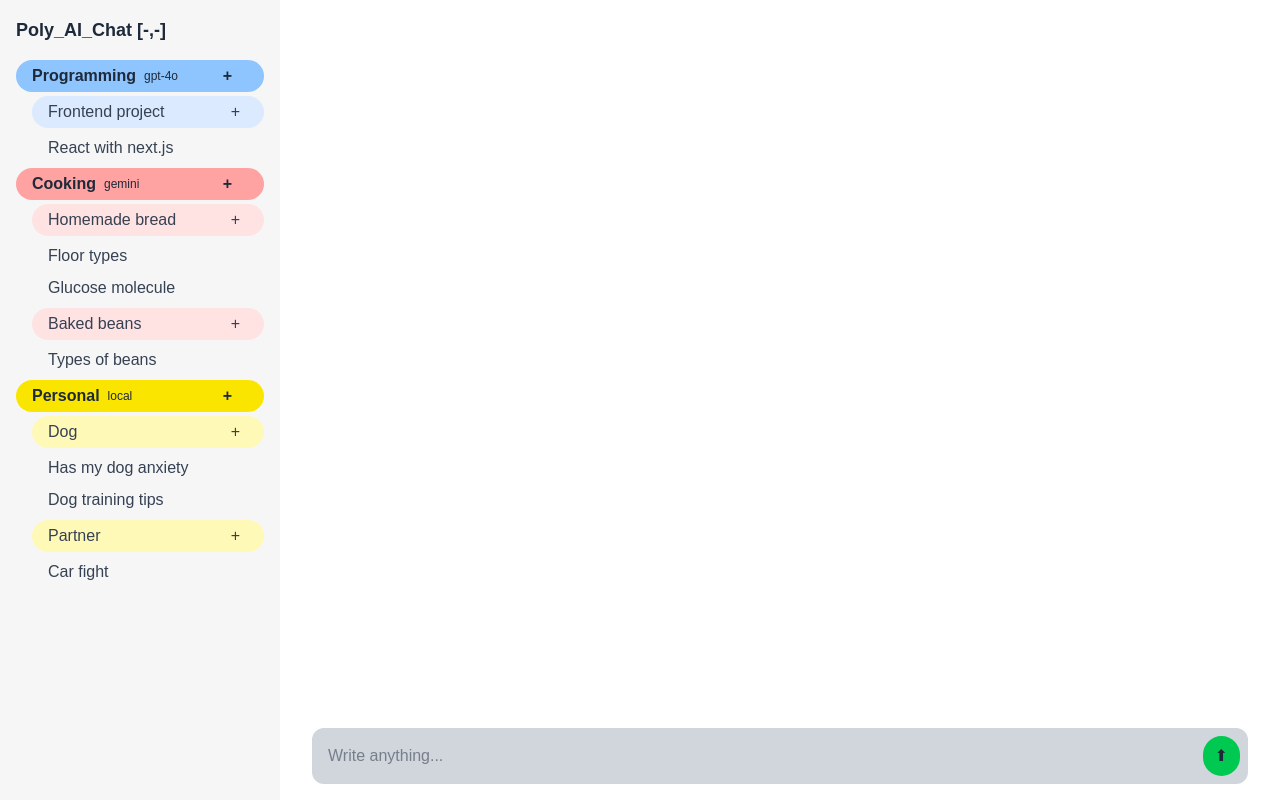
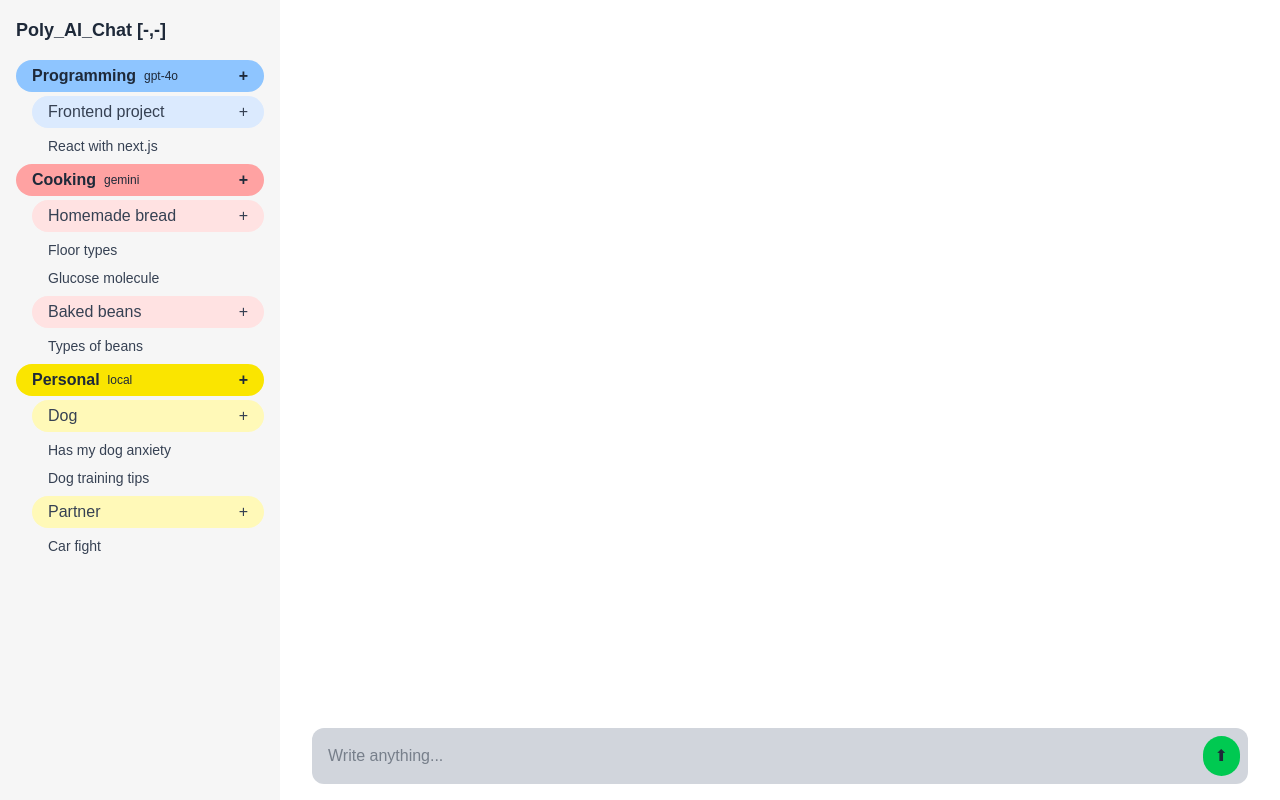
Before and after one commit to julesrb/Poly_Chat_AI, a Next.js app in the folder poly_chat_ai/: page / in a window 1280 px wide. Built offline with nearby package versions, Linux system fonts and the light colour scheme.

Commit message:
detection and update of the conversation topic

```diff
--- a/poly_chat_ai/src/app/Catergories/Categories.tsx
+++ b/poly_chat_ai/src/app/Catergories/Categories.tsx
@@ -49,7 +49,7 @@ function Categories({ id, title, model, color, threads, setConversationSelection
       <div
         key={id}
 
-        className={`px-4 py-1 mb-1 ${bgClass} rounded-full font-bold hover:text-white hover:bg-gray-500 cursor-pointer flex items-center justify-between`}
+        className={`pl-4 pr-2 py-1 mb-1 ${bgClass} rounded-full font-bold hover:text-white hover:bg-gray-500 cursor-pointer flex items-center justify-between`}
 		onClick={toggleThreads}
       >
         <div className="flex items-center">
@@ -60,7 +60,7 @@ function Categories({ id, title, model, color, threads, setConversationSelection
 			e.stopPropagation();  // ✅ prevents parent click
 			addThread(id, "New Thread");
 		}}
-          className={`hover:bg-gray-200 hover:bg-gray-400 hover:text-white rounded-full py-0 ml-4 pl-4 pr-4`}
+          className={`hover:bg-gray-200 hover:bg-gray-400 hover:text-white rounded-full py-0 ml-4 pl-2 pr-2`}
         >
           +
         </button>
--- a/poly_chat_ai/src/app/Conversations/Conversations.tsx
+++ b/poly_chat_ai/src/app/Conversations/Conversations.tsx
@@ -2,27 +2,57 @@
 
 import React, { useState, Dispatch, SetStateAction, ChangeEvent, KeyboardEvent, MouseEvent } from "react";
 import { Conversation, Thread, Category} from "@/types/myTypes";
+import { promises } from "dns";
 
 interface ConversationsProps {
-  id: number;
-  title: string;
+  conversation: Conversation
   categoryId: number;
   threadId: number;
   setConversationSelection: Dispatch<SetStateAction<[number, number, number]>>;
 }
 
-function Conversations({ id, title, categoryId, threadId, setConversationSelection}: ConversationsProps) {
+function Conversations({ conversation, categoryId, threadId, setConversationSelection}: ConversationsProps) {
+
+	const findTitleName = async () => {
+		if (conversation.messages.length < 7 && conversation.messages.length > 0) {
+				const messagesCopy = [...conversation.messages];
+
+				// Add the user prompt to the messages
+				messagesCopy.push({
+					role: 'user',
+					content: "analyze the entire conversation so far and provide a concise summary of the overall topic in 26 characters or fewer and without dot in the end. After providing the answer, confirm that it does not exceed the limit.Do not include any explanations, code, or examples. Return 'New Chat' if the topic is too generic."
+				});
+
+				const res = await fetch("/api/chat", {
+					method: "POST",
+					headers: { "Content-Type": "application/json" },
+					body: JSON.stringify({ messages: messagesCopy}),
+				});
+				if (!res.ok) {
+					console.error("Server error:", await res.text());
+					return;
+				}
+				const data = await res.json();
+				console.log("new title:", data.reply.content);
+				conversation.title = data.reply.content;
+				return;
+			}
+	}
+
+	if (conversation.title == "New Chat") {
+		findTitleName();
+	}
 
   return (
       <div
-        key={id}
-        className={`py-0 ml-6 pl-2 rounded rounded-full text-gray-700 hover:bg-gray-200 cursor-pointer flex items-center justify-between`}
+        key={conversation.id}
+        className={`py-0 ml-6 pl-2 rounded text-sm rounded-full text-gray-700 hover:bg-gray-200 cursor-pointer flex items-center justify-between`}
 		onClick={() => {
-			console.log("Category:", categoryId, "Thread:", threadId, "Conversation:", id);
-			setConversationSelection([categoryId, threadId, id]);
+			console.log("Category:", categoryId, "Thread:", threadId, "Conversation:", conversation.id);
+			setConversationSelection([categoryId, threadId, conversation.id]);
 		}}
       >
-        {title}
+        {conversation.title}
     </div>
   );
 }
--- a/poly_chat_ai/src/app/Threads/Threads.tsx
+++ b/poly_chat_ai/src/app/Threads/Threads.tsx
@@ -29,14 +29,15 @@ function Threads({ id, title, color, categoryId, conversations, bgClassPale, set
     <div>
       <div
         key={id}
-        className={`p-1 px-4 ml-4 rounded ${bgClassPale} text-gray-700 rounded-full hover:bg-gray-400 hover:text-white cursor-pointer flex items-center justify-between`}
+        className={`p-1 pl-4 pr-2 ml-4 rounded ${bgClassPale} text-gray-700 rounded-full hover:bg-gray-400 hover:text-white cursor-pointer flex items-center justify-between`}
 		onClick={toggleThreads}
       >
         {title}
 		<button
           onClick={(e) => {
 			e.stopPropagation();  // ✅ prevents parent click
-			addConversation(categoryId, id, "New Conversation");
+			setIsOpen(true);
+			addConversation(categoryId, id, "New Chat");
 		}}
           className={`hover:bg-gray-200 hover:text-black rounded-full py-0 ml-6 pl-2 pr-2`}
         >
@@ -48,8 +49,7 @@ function Threads({ id, title, color, categoryId, conversations, bgClassPale, set
         {conversations.map((conv) => (
           <Conversations
             key={conv.id}
-            id={conv.id}
-            title={conv.title}
+			conversation={conv}
 			categoryId={categoryId}
 			threadId={id}
             setConversationSelection={setConversationSelection}
--- a/poly_chat_ai/src/app/page.tsx
+++ b/poly_chat_ai/src/app/page.tsx
@@ -5,9 +5,6 @@ import { Categories } from "./Catergories/Categories";
 import { ChatHistory } from "./ChatHistory/ChatHistory";
 import { Thread, Conversation, Category, Message} from "@/types/myTypes";
 import Input from "./Input/Input";
-
-import ReactMarkdown from "react-markdown";
-
 
 export default function Home() {
   const [categories, setCategories] = useState<Category[]>(getInitialCategories());
@@ -19,8 +16,8 @@ export default function Home() {
   ]);
 
   const addConversation = (categoryId: number, threadId: number, title: string) => {
-  setCategories((prev) =>
-  prev.map((cat) =>
+	setCategories((prev) => {
+		const updatedCategories = prev.map((cat) =>
 		cat.id === categoryId
 			? {
 				...cat,
@@ -31,9 +28,7 @@ export default function Home() {
 						conversations: [
 						...thread.conversations,
 						{
-            id:
-              (thread.conversations[thread.conversations.length - 1]?.id || 0) +
-              1,
+							id: (thread.conversations[thread.conversations.length - 1]?.id || 0) + 1,
 							title,
 							messages: [],
 						},
@@ -43,8 +38,13 @@ export default function Home() {
 				),
 			}
 			: cat
-    )
 		);
+
+		const conversations: Conversation[] = updatedCategories.find(cat => cat.id === categoryId)?.threads.find(thread => thread.id === threadId)?.conversations || [];
+		const conversationId: number = conversations[conversations.length - 1]?.id || 0;
+		setConversationSelection([categoryId, threadId, conversationId]);
+		return updatedCategories; // return the updated categories
+	});
 	};
 
   const addThread = (categoryId: number, title: string) => {
```
Also changed, not shown: 1 other file (tests, documents, lock files or other folders). Lines whose indentation alone changed are shown as unchanged.
